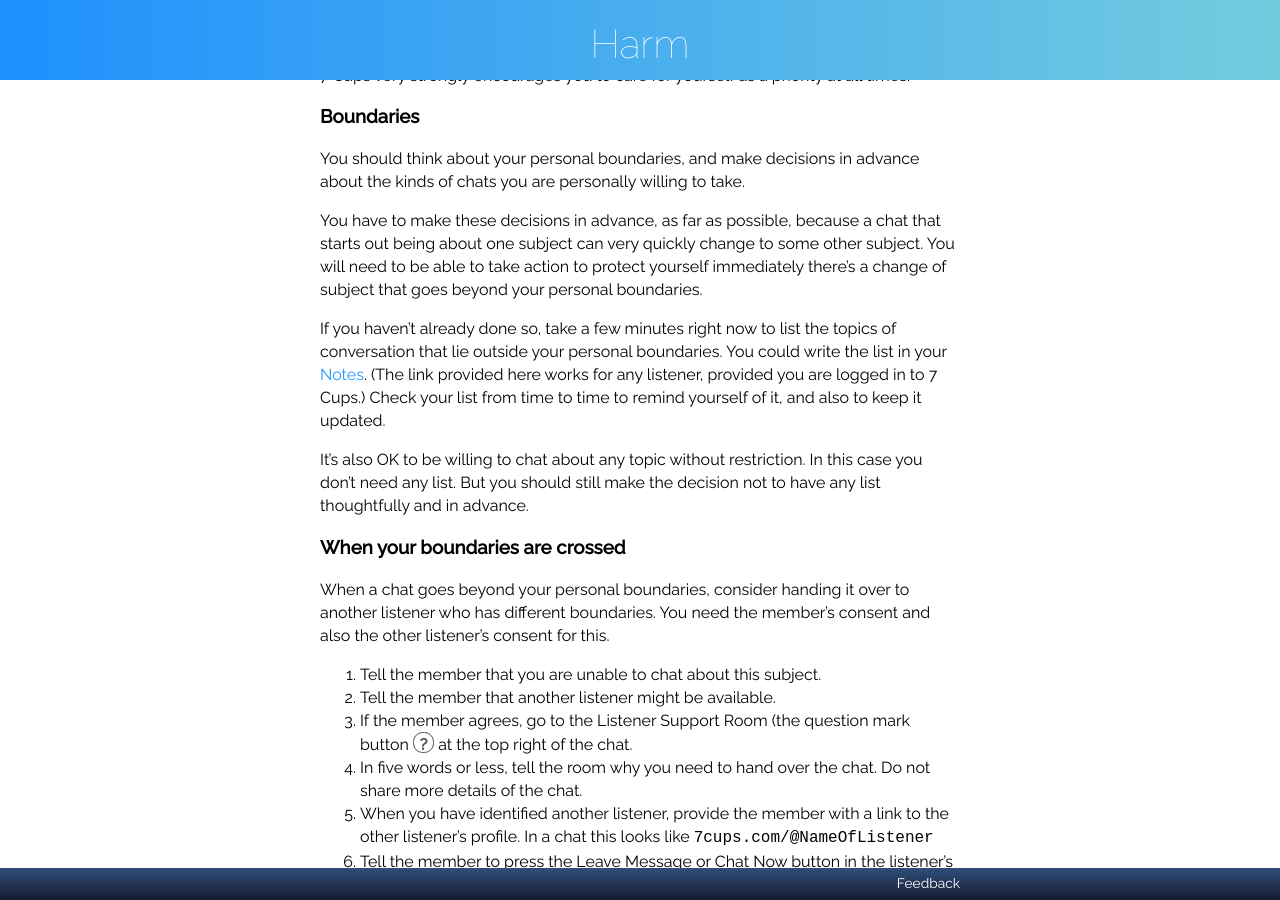
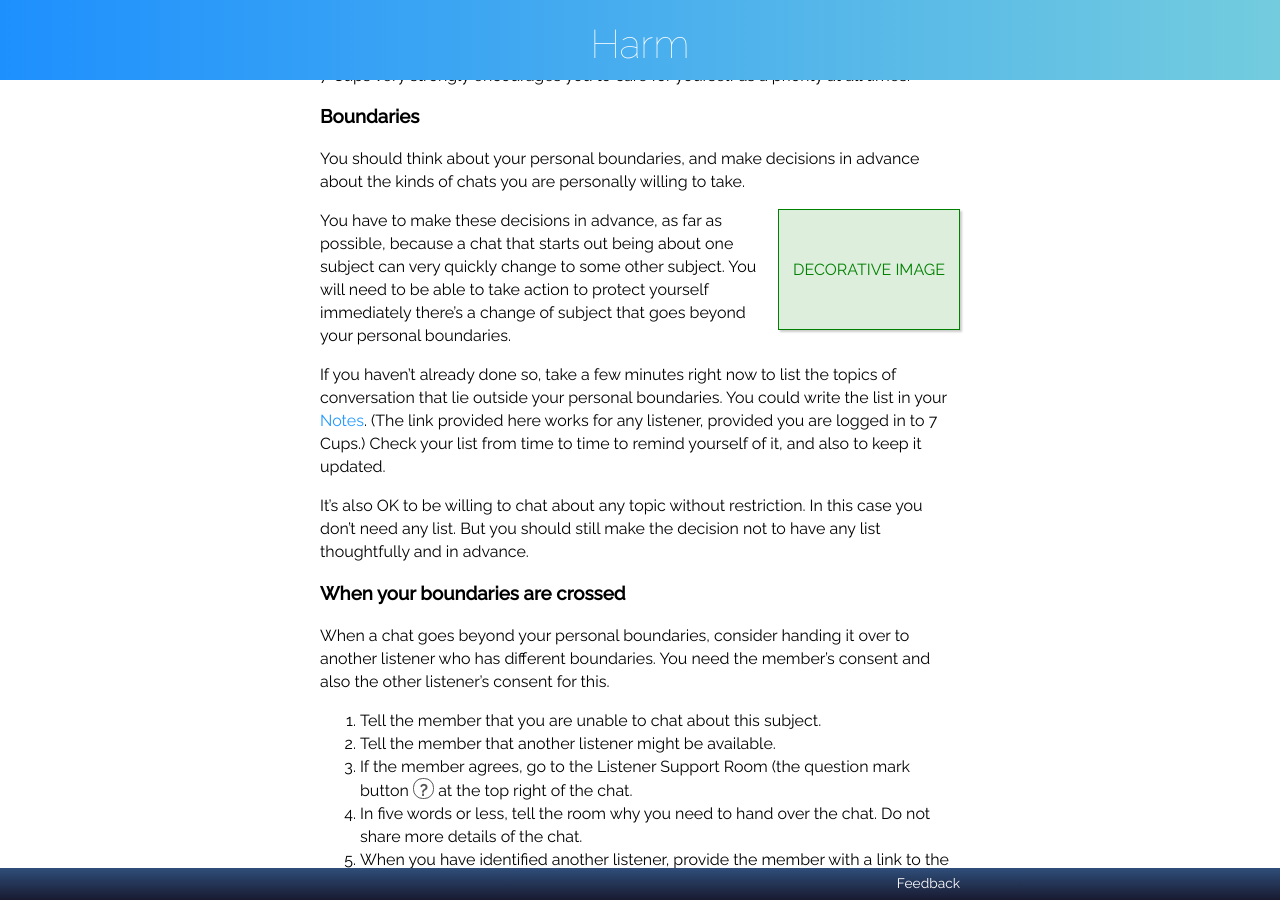
Before and after one commit to RarelyCharlie/rarelycharlie.github.io, a Jekyll site: the page built from _guide/harm.md, in a window 1280 px wide and 900 px high, scrolled down 3077 px. Built offline with Jekyll 4.4.1, drawn with Linux system fonts in a browser that asks for light colours.

Commit message:
add deco

```diff
--- a/_guide/harm.md
+++ b/_guide/harm.md
@@ -100,6 +100,9 @@ There are some reminders about exactly how listeners at 7 Cups go about providin
 
 You should think about your personal boundaries, and make decisions in advance about the kinds of chats you are personally willing to take.
 
+DECORATIVE IMAGE
+{:.decor}
+
 You have to make these decisions in advance, as far as possible, because a chat that starts out being about one subject can very quickly change to some other subject. You will need to be able to take action to protect yourself immediately there's a change of subject that goes beyond your personal boundaries.
 
 If you haven't already done so, take a few minutes right now to list the topics of conversation that lie outside your personal boundaries. You could write the list in your [Notes](https://www.7cups.com/notes.php). (The link provided here works for any listener, provided you are logged in to 7 Cups.) Check your list from time to time to remind yourself of it, and also to keep it updated.
```
